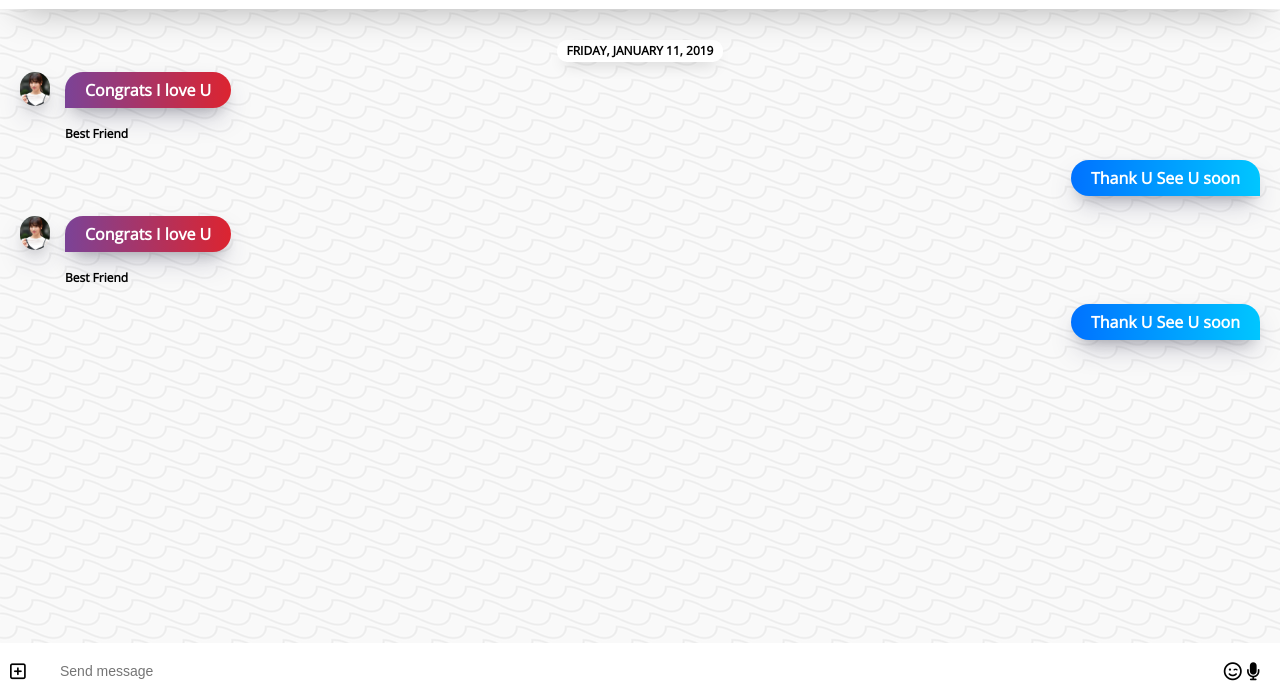
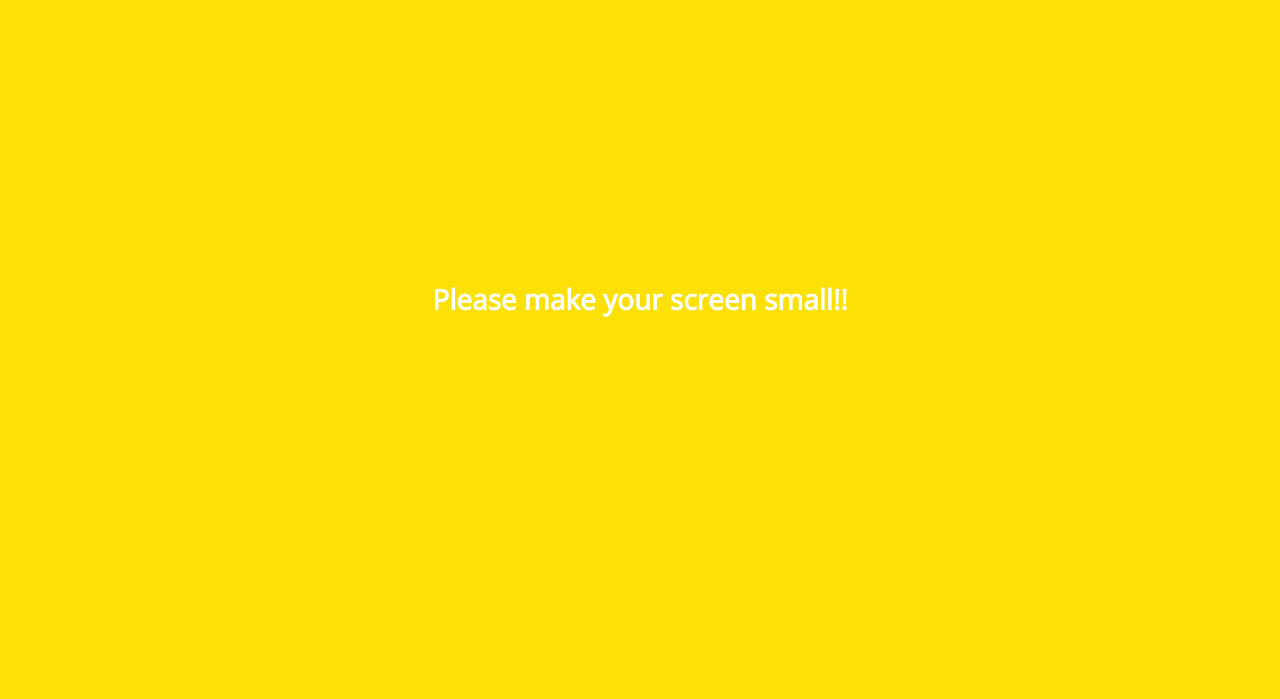
Before and after one commit to kyhyeok/kakao-clone-v2, a plain HTML site: page chat.html in a window 1280 px wide. Shown: the part 101-800 px from the top of the page. Drawn offline with nearby package versions, Linux system fonts and the light colour scheme.

Commit message:
Screen Size Media Query

```diff
--- a/chat.html
+++ b/chat.html
@@ -94,5 +94,8 @@
         </span>
       </div>
     </div>
+    <div class="bigScreen">
+      <span class="bigScreen_text">Please make your screen small!!</span>
+    </div>
   </body>
 </html>
--- /dev/null
+++ b/css/mobile.css
@@ -0,0 +1,25 @@
+.bigScreen {
+  position: fixed;
+  width: 100%;
+  height: 100%;
+  top: 0;
+  left: 0;
+  background-color: #fce006;
+  display: flex;
+  justify-content: center;
+  align-items: center;
+  font-weight: 600;
+  color: white;
+  font-size: 28px;
+  text-align: center;
+  line-height: 1.5;
+  padding: 0 20px;
+  display: none;
+  z-index: 4;
+}
+
+@media screen and (min-width: 550px) {
+  .bigScreen {
+    display: flex;
+  }
+}
--- a/css/styles.css
+++ b/css/styles.css
@@ -9,6 +9,7 @@
 @import "more.css";
 @import "settings.css";
 @import "chat.css";
+@import "mobile.css";
 
 body {
   background-color: white;
```
Also changed, not shown: find.html (+3 -0 lines), friends.html (+3 -0 lines), index.html (+3 -1 lines), more.html (+3 -0 lines), settings.html (+3 -0 lines).
